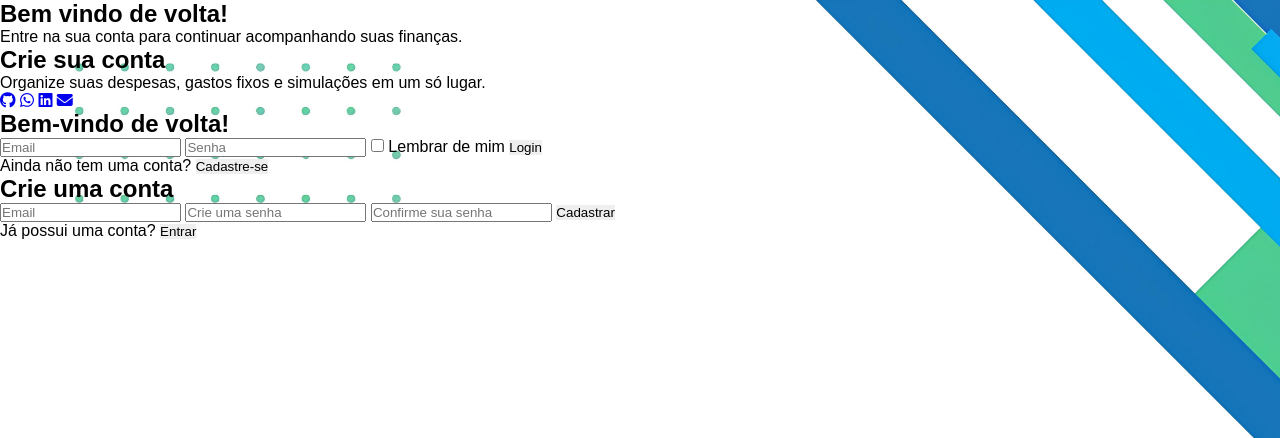
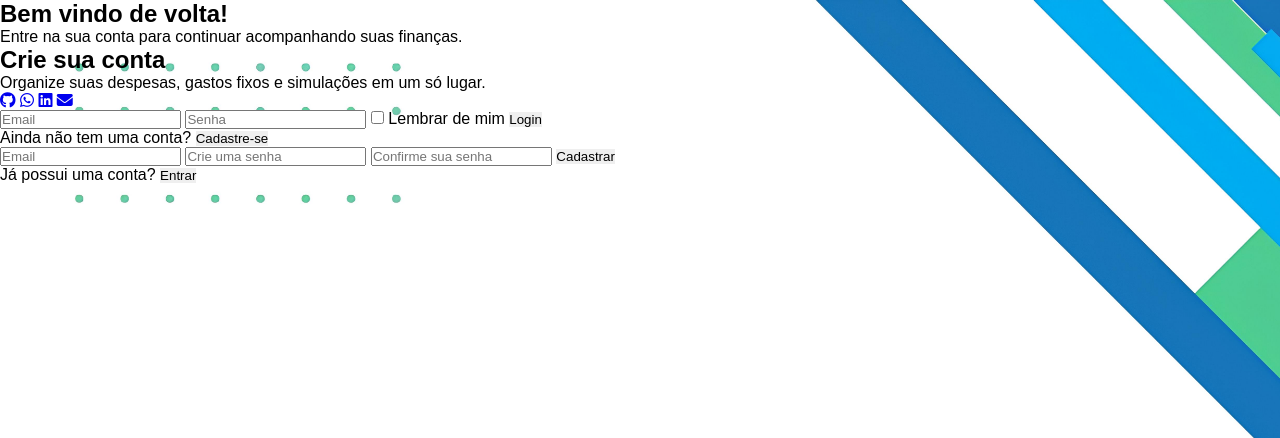
Before and after one commit to Matheus-Machado750/gerenciador_financeiro, a Flask app: page /auth in a window 1280 px wide. Shown: the top 438 px of the page. Run offline with Flask 3, Linux system fonts and the light colour scheme.

Commit message:
Correção dos comentários

```diff
--- a/templates/auth.html
+++ b/templates/auth.html
@@ -15,6 +15,8 @@
 <body>
 
     <section class="auth_container {% if modo == 'cadastro' %} modo-cadastro {% else %} modo-login {% endif %}" id="authContainer">
+
+    <!-- ////////////////////////// CARD CENTRAL ////////////////////////// -->
 
         <div class="auth_card">
 
@@ -39,13 +41,13 @@
 
             </div>
 
-        <!-- ////////////////////////// PARTE LOGIN ////////////////////////// -->
+    <!-- ////////////////////////// FORMULÁRIOS ////////////////////////// -->
+
             <div class="auth_forms">
 
                 <div class="campo_login">
 
                     <form action="{{ url_for('login') }}" method="POST" class="formulario_login">
-                        <h2>Bem-vindo de volta!</h2>
 
                         <input type="email" name="email" autocomplete="email" placeholder="Email" required>
                         <input type="password" name="senha" autocomplete="current-password" placeholder="Senha" required>
@@ -69,7 +71,6 @@
                 <div class="campo_cadastro">
 
                     <form action="{{ url_for('cadastro') }}" method="POST" class="formulario_cadastro">
-                        <h2>Crie uma conta</h2>
 
                         <input type="email" name="email" autocomplete="email" placeholder="Email" required>
                         <input type="password" name="senha" autocomplete="new-password" placeholder="Crie uma senha" required>
```
